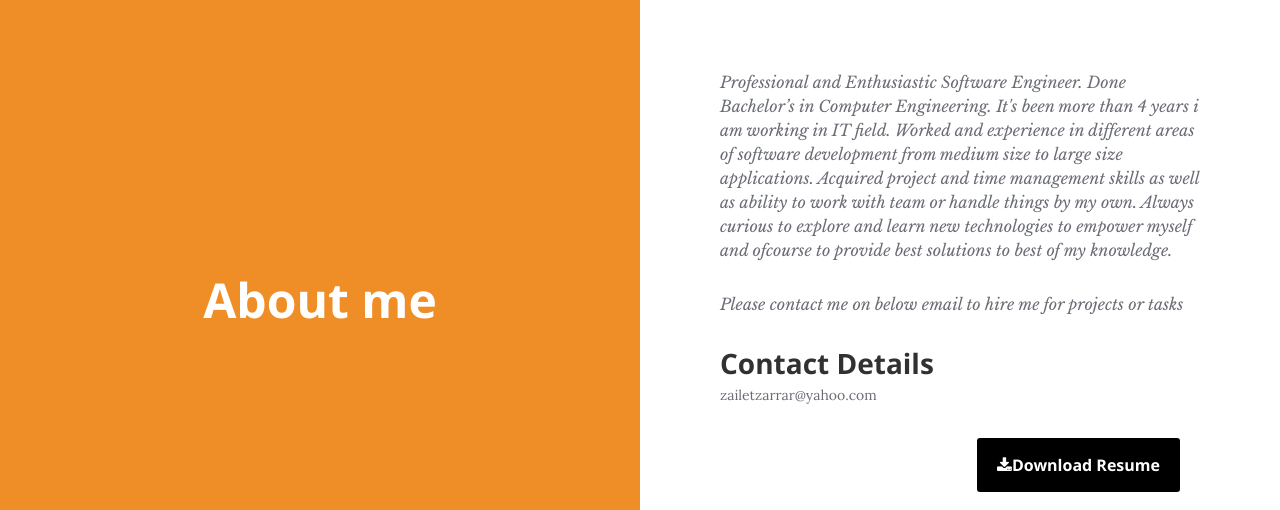
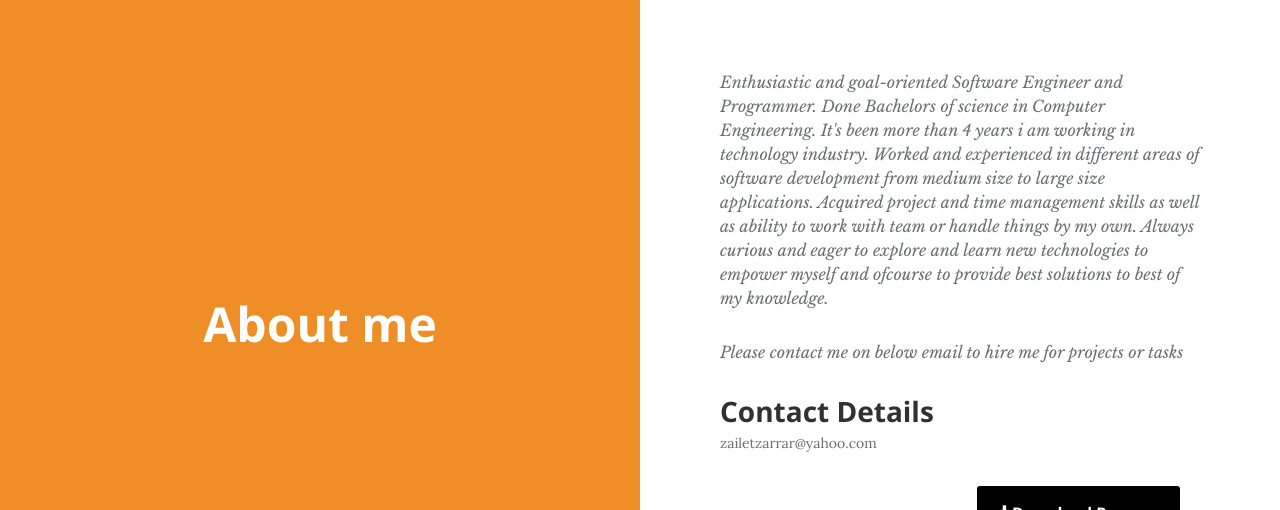
Before and after one commit to zailetzarrar/zailetzarrar.github.io, a plain HTML site: page index.html in a window 1280 px wide. Shown: the part 810-1320 px from the top of the page. Drawn offline with Linux system fonts and the light colour scheme.

Commit message:
publish4

```diff
--- a/index.html
+++ b/index.html
@@ -68,13 +68,7 @@ body {
       </div>
       <body>
       <div class='about_right'>
-        <p class="subText">Professional and Enthusiastic Software Engineer. Done Bachelor’s in Computer
-         Engineering. It's been more than 4 years i am working in IT field. Worked and
-         experience in different areas of software development from medium size to large size
-         applications. Acquired project and time management skills as well as ability to work
-         with team or handle things by my own. Always curious to explore and learn new
-         technologies to empower myself and ofcourse to provide best solutions to best of my
-         knowledge.</p>
+        <p class="subText"> Enthusiastic and goal-oriented Software Engineer and Programmer. Done Bachelors of science in Computer Engineering. It's been more than 4 years i am working in technology industry. Worked and experienced in different areas of software development from medium size to large size applications. Acquired project and time management skills as well as ability to work with team or handle things by my own. Always curious and eager to explore and learn new technologies to empower myself and ofcourse to provide best solutions to best of my knowledge.</p>
          <p class="subText">Please contact me on below email to hire me for projects or tasks</p>
         <div class="columns contact-details" style="padding:0px;float: unset;">
 
```
Also changed, not shown: 1 other file.
